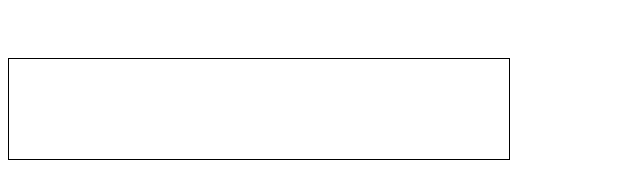
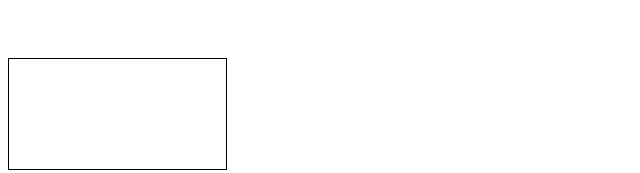
Before and after one commit to Rotten-LKZ/timeline, a plain HTML site: page index.html in a window 1280 px wide. Shown: the whole page, without its empty margins (0-640 px from the left). Drawn offline with Linux system fonts and the light colour scheme.

Commit message:
feat: calc width and height of canvas

```diff
--- a/index.html
+++ b/index.html
@@ -12,14 +12,17 @@
     }
 
     .text-width-calc {
-      white-space: nowrap !important;
+      white-space: normal !important;
       visibility: hidden !important;
       width: fit-content !important;
+      max-width: 300px !important;
+      padding: 3px;
+      border: 1px solid black;
     }
   </style>
 </head>
 <body>
-  <canvas id="timeline" height="100" width="500">
+  <canvas id="timeline" height="100">
     如果您看到了这条消息，说明您的浏览器已经过时暂不支持本网站。<br/>
     If you see this message, your browser is out of date and doesn't support this website.
   </canvas>
--- a/script.js
+++ b/script.js
@@ -2,6 +2,22 @@
 const parsedTimes = parseTimes(times)
 
 const timeline = document.getElementById('timeline')
+// calc height and weight
+let canvasHeight = 0
+let canvasWidth = 0
+for (const y in parsedTimes) {
+  canvasHeight = Math.max(canvasHeight, parsedTimes[y].height)
+  // text width + padding + line width
+  canvasWidth += parsedTimes[y].width + 20 + 2
+}
+
+// 2 is the height of timeline + years' height
+canvasHeight += 2 + getWidthInDom('2022AD')[1]
+canvasWidth += 2
+timeline.width = canvasWidth
+timeline.height = canvasHeight
+
+
 if (timeline.getContext) {
   const ctx = timeline.getContext('2d')
 
@@ -13,8 +29,10 @@ function getWidthInDom(str) {
   el.innerText = str
   document.documentElement.appendChild(el)
   const width = el.clientWidth
+  const height = el.clientHeight
   el.remove()
-  return width
+  // 20px is the padding
+  return [width, height + 20]
 }
 
 function parseTimes(t) {
@@ -44,15 +62,22 @@ function parseTimes(t) {
       split[i] = n
     }
 
+    const wh = getWidthInDom(con.msg)
     if (res[split[0]] === undefined) {
       res[split[0]] = {
         events: [{ time: split, msg: con.msg }],
-        width: getWidthInDom(con.msg)
+        width: wh[0],
+        height: wh[1],
       }
     } else {
       res[split[0]].events.push({ time: split, msg: con.msg })
-      res[split[0]].width += getWidthInDom(con.msg)
+      if (wh[0] > res[split[0]].width)
+        res[split[0]].width = wh[0]
+      if (wh[1] > res[split[0]].height)
+        res[split[0]].height = wh[1]
     }
   }
+  for (const y in res)
+    res[y].height += 20
   return res
 }
```
